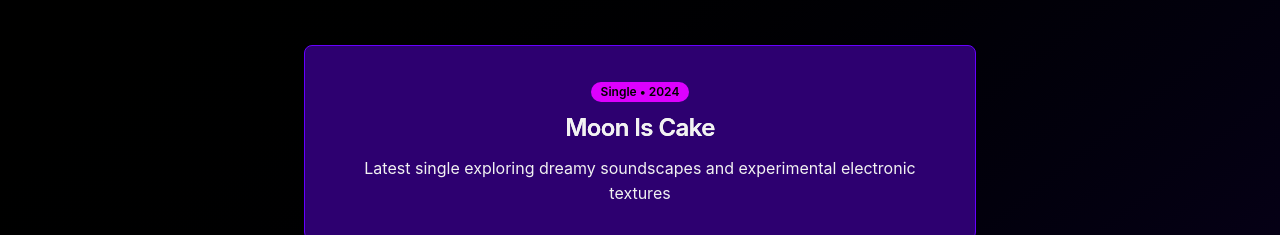
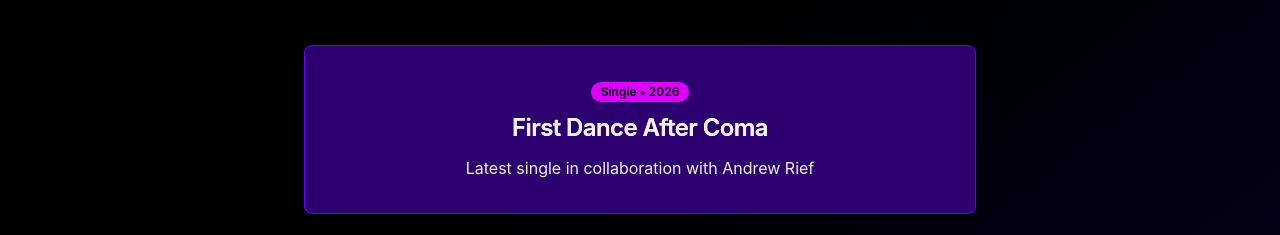
Before and after one commit to junkerri/junkerri-2, an Astro site: page /music in a window 1280 px wide. Shown: the part 597-832 px from the top of the page. Built offline with nearby package versions, Linux system fonts and the light colour scheme; Astro itself is replaced by a stand-in of ours; grey boxes are pictures that could not be loaded.

Commit message:
Update First Dance After Coma as latest release and fix embed URLs
- Set First Dance After Coma as featured release on homepage
- Use fdac-art.jpg for First Dance After Coma artwork on music page
- Use back-where-i-started.jpg for Back Where I Started artwork
- Fix Spotify embed URL (add /embed/ path)
- Fix YouTube embed URL (convert to embed format)

```diff
--- a/src/pages/index.astro
+++ b/src/pages/index.astro
@@ -3,7 +3,7 @@ import BaseLayout from '../layouts/BaseLayout.astro';
 import Header from '../components/Header.astro';
 import Footer from '../components/Footer.astro';
 import { Image } from 'astro:assets';
-import latestCollab from '../assets/photos/latest-collab.jpg';
+import latestCollab from '../assets/photos/fdac-art.jpg';
 import everythingWasBeautiful from '../assets/illustrations/everything-was-beautiful.jpg';
 import artistPhoto from '../assets/photos/artist-photo.jpg';
 import beatkerriSquare from '../assets/photos/beatkerri-square.jpg';
@@ -105,7 +105,7 @@ const recentPosts = (await getCollection('blog'))
           </h1>
 
           <div class="flex flex-col sm:flex-row gap-4 justify-center animate-fade-in px-4" style="animation-delay: 1s;">
-            <a href="https://www.youtube.com/watch?v=hSdXwch1v3w" target="_blank" rel="noopener noreferrer" class="btn btn-primary btn-lg glow-cyberpunk-cyan hover:scale-105 transition-all duration-300 bg-cyberpunk-cyan hover:bg-cyberpunk-pink text-black font-semibold w-full sm:w-auto">
+            <a href="https://www.youtube.com/watch?v=6G1a2u2Uw7o" target="_blank" rel="noopener noreferrer" class="btn btn-primary btn-lg glow-cyberpunk-cyan hover:scale-105 transition-all duration-300 bg-cyberpunk-cyan hover:bg-cyberpunk-pink text-black font-semibold w-full sm:w-auto">
               Latest Collaboration
             </a>
             <a href="/art" class="btn btn-outline btn-lg border-2 border-cyberpunk-pink text-cyberpunk-pink hover:bg-cyberpunk-pink hover:text-black transition-all duration-300 font-semibold w-full sm:w-auto">
@@ -139,18 +139,18 @@ const recentPosts = (await getCollection('blog'))
             <div class="aspect-square bg-gradient-to-br from-cyberpunk-cyan/20 to-cyberpunk-pink/20 rounded-t-lg overflow-hidden">
               <Image
                 src={latestCollab}
-                alt="Back Where I Started - Junkerri X Nikki Kane lyrical video"
+                alt="First Dance After Coma - Junkerri X Andrew Rief video"
                 class="w-full h-full object-cover group-hover:scale-105 transition-transform duration-300"
                 width={400}
                 height={400}
               />
             </div>
             <div class="card-content">
-              <h3 class="text-xl font-semibold mb-2 text-cyberpunk-cyan">Back Where I Started</h3>
+              <h3 class="text-xl font-semibold mb-2 text-cyberpunk-cyan">First Dance After Coma</h3>
               <p class="text-cyberpunk-pink/70 mb-4">
-                New collaboration with Nikki Kane - "Back Where I Started" official lyrical video.
+                Latest collaboration with Andrew Rief - "First Dance After Coma" official video.
               </p>
-              <a href="https://www.youtube.com/watch?v=hSdXwch1v3w" target="_blank" rel="noopener noreferrer" class="btn btn-primary btn-sm bg-cyberpunk-cyan hover:bg-cyberpunk-pink text-black">
+              <a href="https://www.youtube.com/watch?v=6G1a2u2Uw7o" target="_blank" rel="noopener noreferrer" class="btn btn-primary btn-sm bg-cyberpunk-cyan hover:bg-cyberpunk-pink text-black">
                 Watch Now
               </a>
             </div>
--- a/src/pages/music.astro
+++ b/src/pages/music.astro
@@ -6,7 +6,8 @@ import Hero from '../components/Hero.astro';
 import { Image } from 'astro:assets';
 import moonIsCake from '../assets/album art/moon-is-cake.jpg';
 import unearthlyDelights from '../assets/album art/unearthly-delights.jpg';
-import latestCollab from '../assets/photos/latest-collab.jpg';
+import fdacArt from '../assets/photos/fdac-art.jpg';
+import backWhereIStarted from '../assets/album art/back-where-i-started.jpg';
 import hurt from '../assets/album art/hurt.jpg';
 import easternGold from '../assets/album art/eastern-gold.jpg';
 
@@ -14,6 +15,17 @@ import easternGold from '../assets/album art/eastern-gold.jpg';
 const releases = [
   {
     id: 1,
+    title: "First Dance After Coma",
+    description: "Latest single in collaboration with Andrew Rief",
+    type: "Single",
+    year: "2026",
+    spotifyUrl: "https://open.spotify.com/embed/album/4KB1gdI56CuTcObCUMa01f",
+    bandcampUrl: "https://junkerri.bandcamp.com/track/first-dance-after-coma",
+    youtubeUrl: "https://www.youtube.com/embed/6G1a2u2Uw7o",
+    coverImage: fdacArt
+  },
+  {
+    id: 2,
     title: "Moon Is Cake",
     description: "Latest single exploring dreamy soundscapes and experimental electronic textures",
     type: "Single",
@@ -24,7 +36,7 @@ const releases = [
     coverImage: moonIsCake
   },
   {
-    id: 2,
+    id: 3,
     title: "Unearthly Delights 1",
     description: "Ambient EP featuring 'Ambience in an Emergency' and 'Take Me Down' - experimental soundscapes and creative exploration",
     type: "EP",
@@ -35,7 +47,7 @@ const releases = [
     coverImage: unearthlyDelights
   },
   {
-    id: 3,
+    id: 4,
     title: "Back Where I Started",
     description: "Collaboration with Nikki Kane - experimental sounds and creative exploration",
     type: "Single",
@@ -43,10 +55,10 @@ const releases = [
     spotifyUrl: "https://open.spotify.com/embed/artist/2zfAKmJAiBCQNstrMLHHRY",
     bandcampUrl: "https://bandcamp.com/junkerri",
     youtubeUrl: "https://www.youtube.com/watch?v=hSdXwch1v3w",
-    coverImage: latestCollab
+    coverImage: backWhereIStarted
   },
   {
-    id: 4,
+    id: 5,
     title: "Hurt",
     description: "Cover of Nine Inch Nails' 'Hurt' - reimagined with ambient electronic textures",
     type: "Single",
@@ -57,7 +69,7 @@ const releases = [
     coverImage: hurt
   },
   {
-    id: 5,
+    id: 6,
     title: "Eastern Gold",
     description: "Ambient electronic composition with glitch aesthetics",
     type: "Single",
@@ -184,7 +196,7 @@ const platforms = [
                   width="100%"
                   height="315"
                   src={releases[0].youtubeUrl}
-                  title="Moon Is Cake - Junkerri"
+                  title="First Dance After Coma - Junkerri X Andrew Rief"
                   frameborder="0"
                   allow="accelerometer; autoplay; clipboard-write; encrypted-media; gyroscope; picture-in-picture; web-share"
                   allowfullscreen>
```
